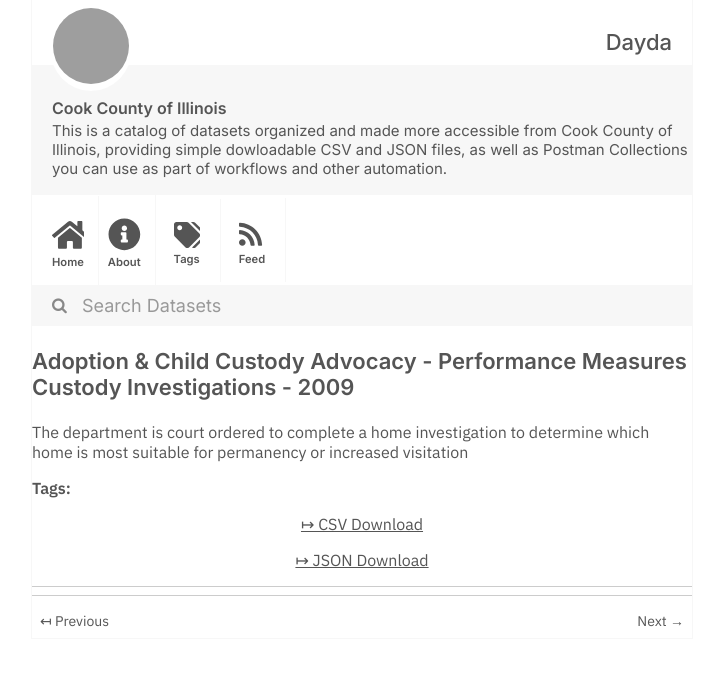
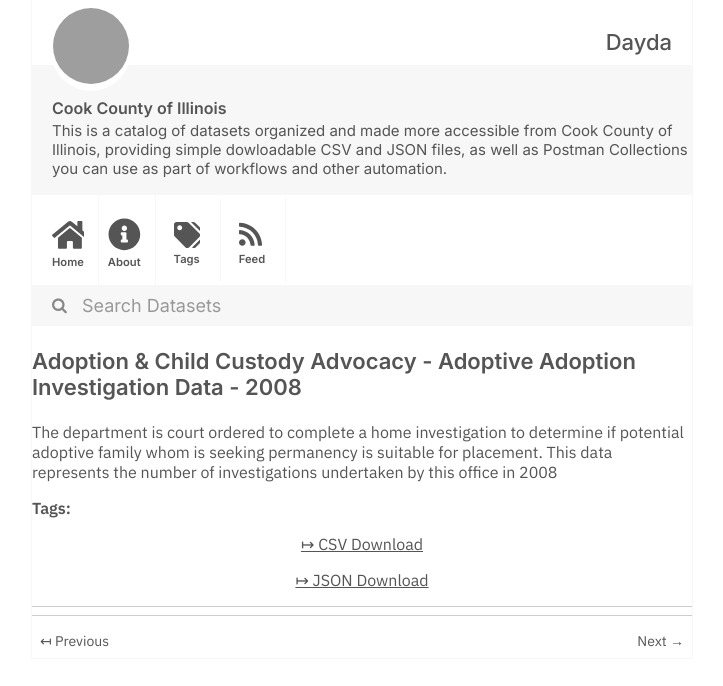
Before and after one commit to dayda-entities/cook-county-of-illinois, a Jekyll site: the page built from _posts/2020-11-10-adoption-child-custody-advocac.md, in a window 1280 px wide, cut to the strip 0-686 px from the top of the page. Shown: the whole strip, without its empty margins (278-1001 px from the left). Built offline with Jekyll 4.4.1, drawn with Linux system fonts in a browser that asks for light colours; grey boxes are pictures that could not be loaded.

Commit message:
Publish Data

```diff
--- a/_posts/2020-11-10-adoption-child-custody-advocac.md
+++ b/_posts/2020-11-10-adoption-child-custody-advocac.md
@@ -1,19 +1,19 @@
 ---
 title: >-
-  Adoption & Child Custody Advocacy - Performance Measures Custody
-  Investigations - 2009
-created: '2020-11-10T16:57:36.347275'
-modified: '2020-11-10T16:57:36.347286'
+  Adoption & Child Custody Advocacy - Adoptive Adoption Investigation Data -
+  2008
+created: '2020-11-10T16:57:45.959556'
+modified: '2020-11-10T16:57:45.959565'
 state: active
 type: dataset
 tags: []
 groups:
   - Local Government
 csv_url: >-
-  https://datacatalog.cookcountyil.gov/api/views/ivna-ijvj/rows.csv?accessType=DOWNLOAD
+  https://datacatalog.cookcountyil.gov/api/views/r27u-yuzb/rows.csv?accessType=DOWNLOAD
 json_url: >-
-  https://datacatalog.cookcountyil.gov/api/views/ivna-ijvj/rows.json?accessType=DOWNLOAD
+  https://datacatalog.cookcountyil.gov/api/views/r27u-yuzb/rows.json?accessType=DOWNLOAD
 layout: post
 
 ---
-The department is court ordered to complete a home investigation to determine which home is most suitable for permanency or increased visitation
+The department is court ordered to complete a home investigation to determine if potential adoptive family whom is seeking permanency is suitable for placement.  This data represents the number of investigations undertaken by this office in 2008
```
